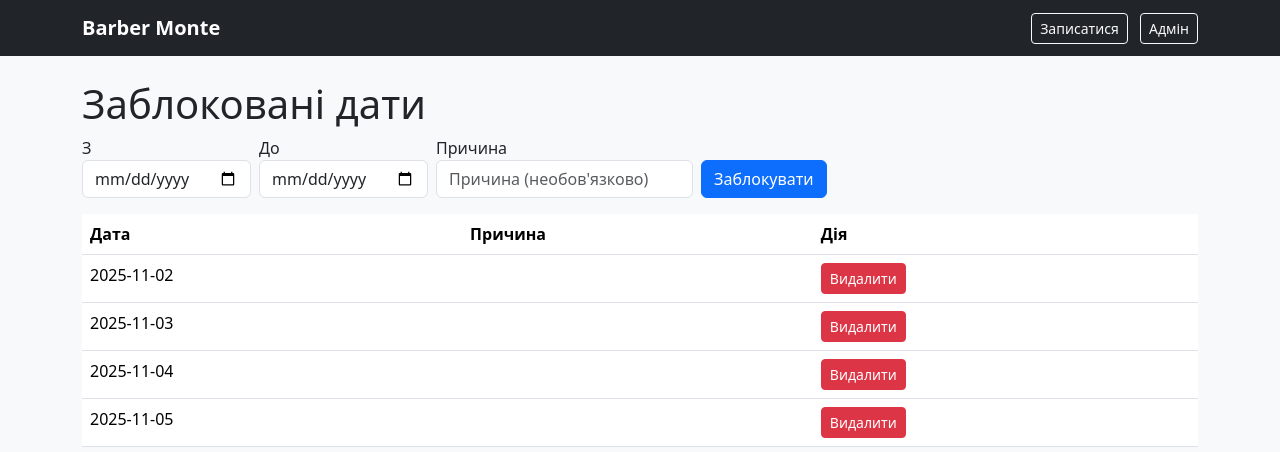
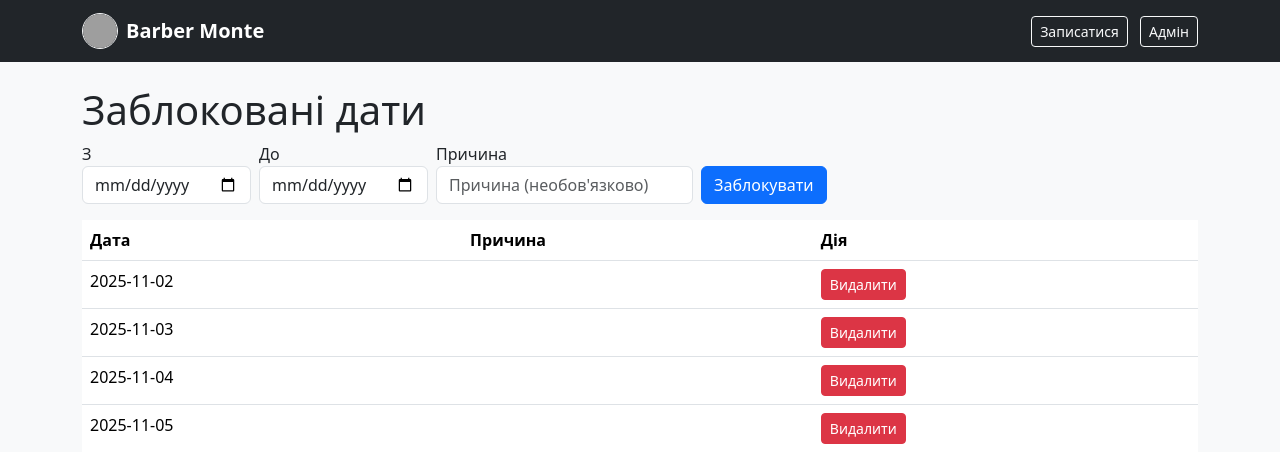
Before and after one commit to Smu99le/Barber-booking, a Flask app: page /admin/blocked_dates in a window 1280 px wide. Shown: the top 452 px of the page. Run offline with Flask 3, Linux system fonts and the light colour scheme; grey boxes are pictures that could not be loaded.

Commit message:
adding some photo

```diff
--- a/templates/layout.html
+++ b/templates/layout.html
@@ -18,7 +18,13 @@
 
 <nav class="navbar navbar-expand-lg navbar-dark bg-dark mb-4">
   <div class="container">
-    <a class="navbar-brand fw-bold" href="{{ url_for('index') }}">Barber Monte</a>
+    <a class="navbar-brand fw-bold d-flex align-items-center" href="{{ url_for('index') }}">
+      <img src="{{ url_for('static', filename='img/who_is_hoo.png') }}"
+           alt="Barber logo"
+           width="36" height="36"
+           class="rounded-circle me-2 border border-light">
+    <span>Barber Monte</span>
+    </a>
     <div>
       <a class="btn btn-outline-light btn-sm me-2" href="{{ url_for('book') }}">Записатися</a>
       <a class="btn btn-outline-light btn-sm" href="{{ url_for('admin') }}">Адмін</a>
```
